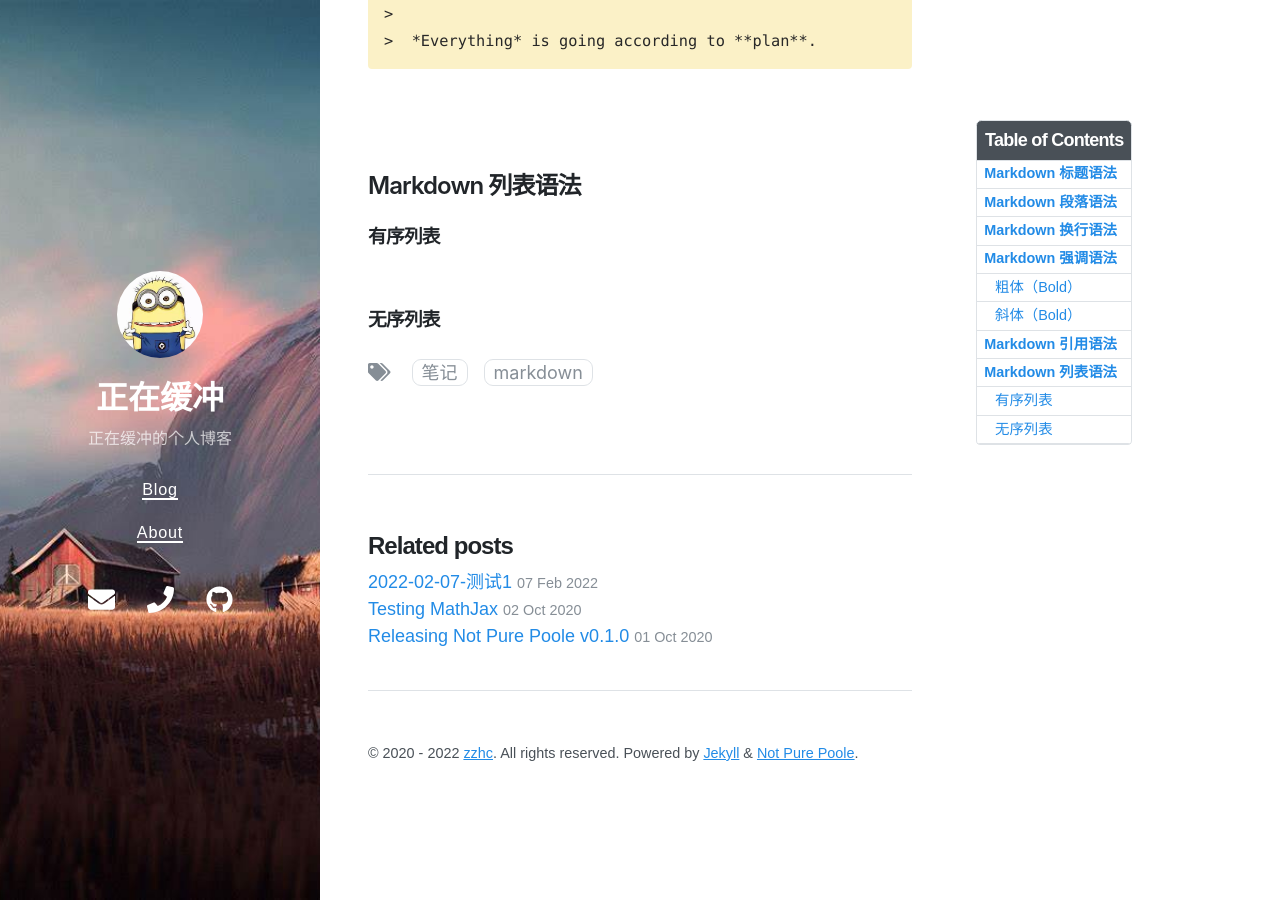
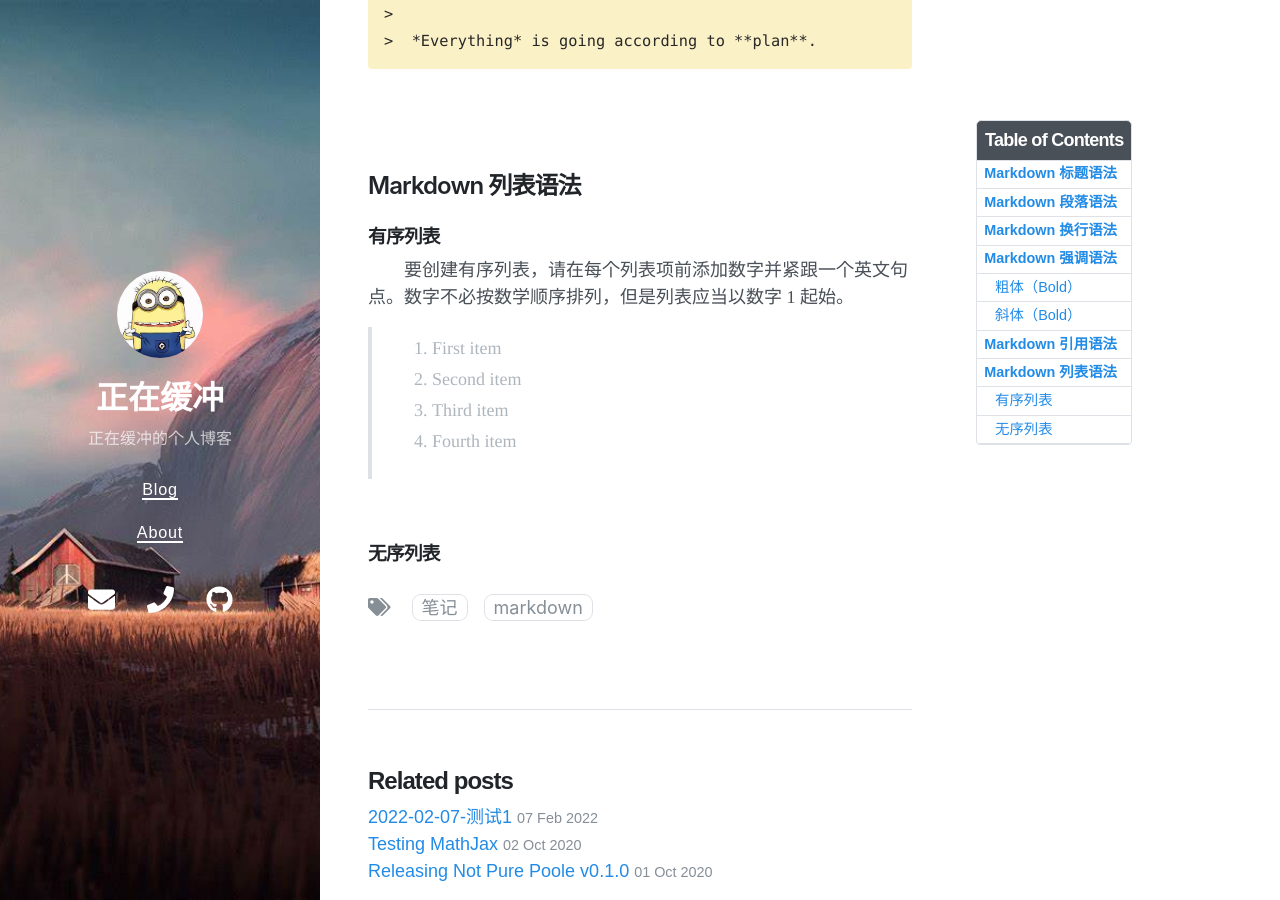
Before and after one commit to Zzhc3321/personal-blog.github.io, a Jekyll site: the page built from _posts/2022-02-08-Markdown-基础语法.md, in a window 1280 px wide and 900 px high, scrolled down 2743 px. Built offline with Jekyll 4.4.1, drawn with Linux system fonts in a browser that asks for light colours; nearby versions of some CDN libraries.

Commit message:
修改文件: _posts/2022-02-08-Markdown-基础语法.md

```diff
--- a/_posts/2022-02-08-Markdown-基础语法.md
+++ b/_posts/2022-02-08-Markdown-基础语法.md
@@ -103,6 +103,15 @@ Italicized text is the *cat's meow*.
 ## Markdown 列表语法
 
 ### 有序列表
+&emsp;&emsp;要创建有序列表，请在每个列表项前添加数字并紧跟一个英文句点。数字不必按数学顺序排列，但是列表应当以数字 1 起始。
+>1. First item
+>2. Second item
+>3. Third item
+>4. Fourth item
+
+{% highlight js %}
+
+{% endhighlight %}
 
 <br>
 ### 无序列表
```
